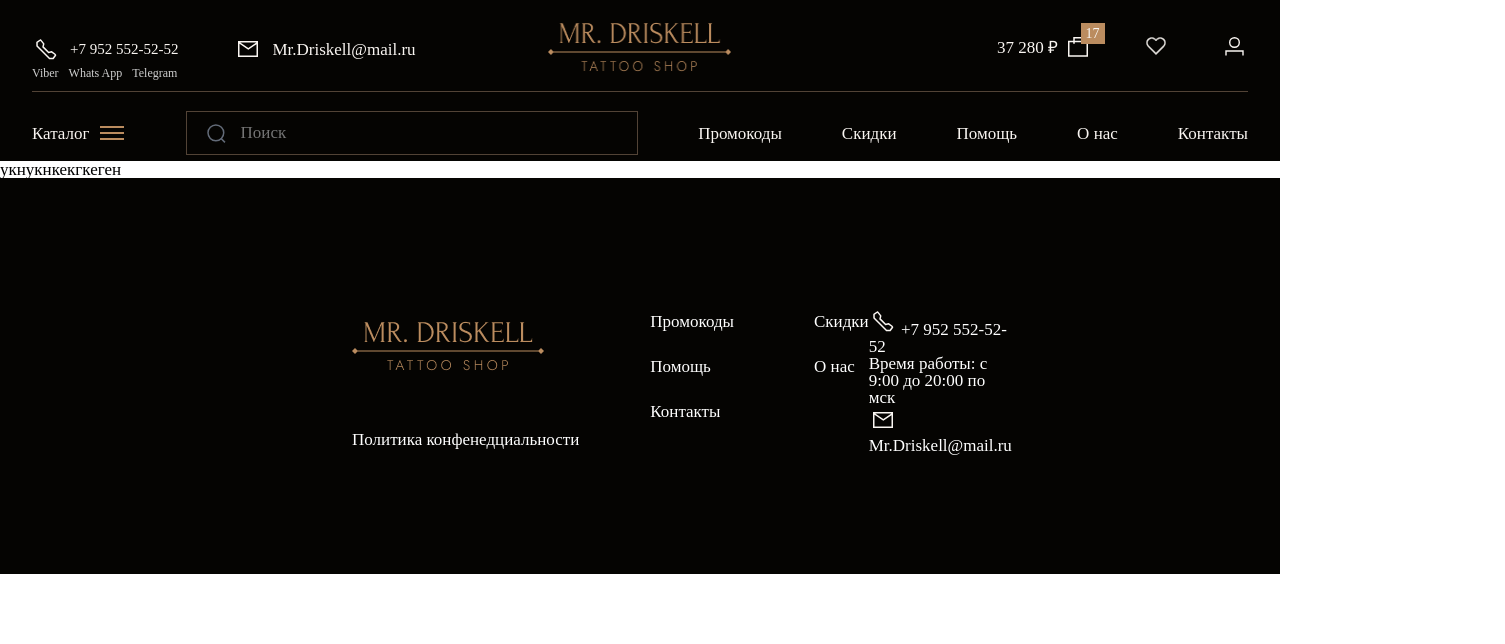
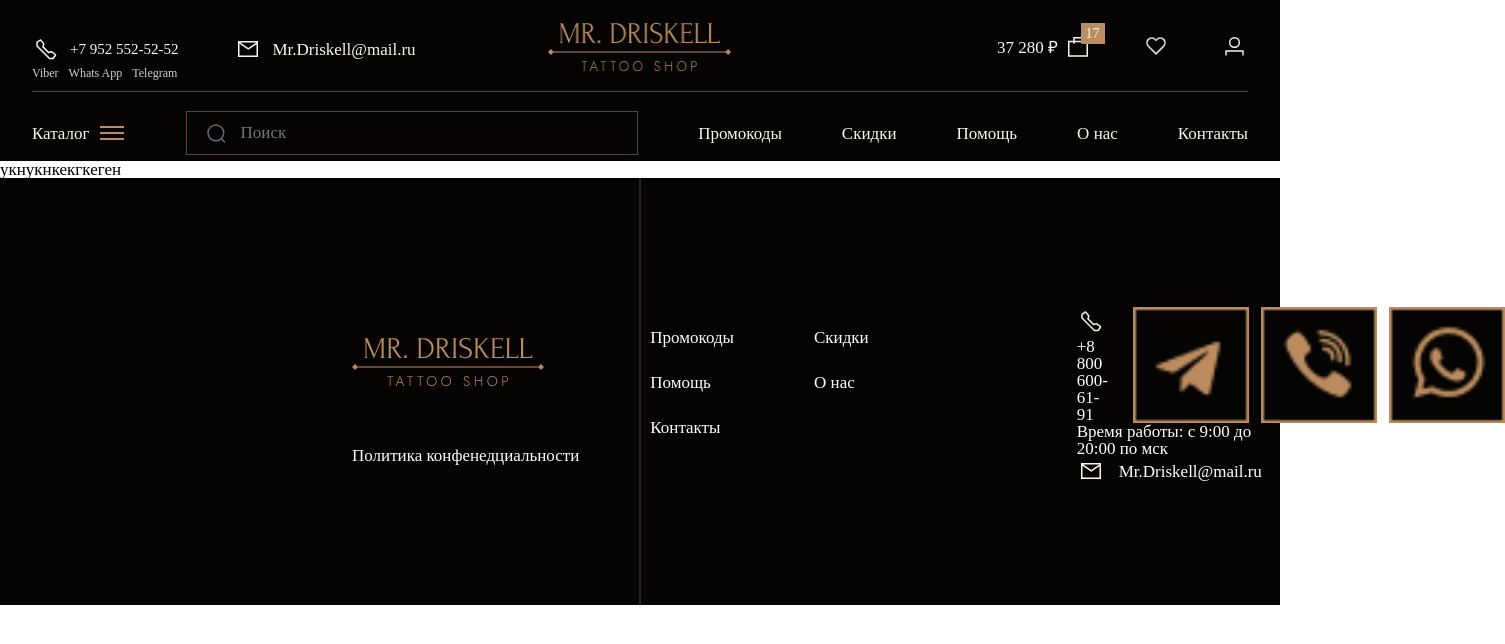
Before and after one commit to Eduard988/tattooShop, a plain HTML site: page index.html in a window 1280 px wide. Shown: the whole page, 1505 px wide, since content can reach past the window. Drawn offline with Linux system fonts and the light colour scheme.

Commit message:
fix-footer2

```diff
--- a/index.html
+++ b/index.html
@@ -122,22 +122,18 @@
             <div class="footer__rside">
                 <div class="footer__phone">
                     <div class="footer__tel">
-                        <svg xmlns="http://www.w3.org/2000/svg" width="28" height="28" viewBox="0 0 28 28" fill="none">
-                            <path fill-rule="evenodd" clip-rule="evenodd" d="M5 7.37753L8.30288 5.00627C8.30288 5.00627 8.39654 4.90627 9.00967 5.50499C9.6228 6.10371 11.7383 8.86252 11.7383 8.86252L11.0142 11.8828L16.633 17.4993L19.6524 16.7763L22.9923 19.2441L23.5089 20.2115L21.1375 23.5142L17.5132 23.4803L5.03389 11.0017L5 7.37753Z" stroke="#FAF6F2" stroke-width="1.5" stroke-linecap="round" stroke-linejoin="round"/><a href="tel:+79001111111">+7-900-111-11-11</a>
-                        </svg>
-                        <a href="tel:+79525525252">+7 952 552-52-52</a>
-                    </div>
-                    <div class="footer__messengers">
-                        <div class=""></div>
-                        <div class=""></div>
-                        <div class=""></div>
+                        <div class="icon-number"><img src="./img/call.png">
+                            <a href="tel:+79525525252">+8 800 600-61-91</a>
+                        </div>
+                        <div class="icon-chat"><img src="./img/telegram_black.png" alt="telega">
+                            <img src="./img/viber.png" alt="viber">
+                            <img src="./img/watsapp.png" alt="watsapp">
+                        </div>
                     </div>
                 </div>
-                <p>Время работы: с 9:00 до 20:00 по мск</p>
+                <div>Время работы: с 9:00 до 20:00 по мск</div>
                 <div class="footer__email">
-                    <svg xmlns="http://www.w3.org/2000/svg" width="28" height="28" viewBox="0 0 28 28" fill="none">
-                        <path fill-rule="evenodd" clip-rule="evenodd" d="M22.5 9.23408L14.7346 14.4982L14.3137 14.7835L13.8929 14.4982L5.5 8.80873V20.5H22.5V9.23408ZM6.24266 7.5L14.3137 12.9713L22.3848 7.5H6.24266ZM4 6H5.5H22.5H24V7.5V8.11329L24.0483 8.18451L24 8.21724V20.5V22H22.5H5.5H4V20.5V7.5V6Z" fill="#FAF6F2"/>
-                    </svg>
+                    <img src="./img/mail.png">
                     <a href="mailto:mr.driskell@mail.ru">Mr.Driskell@mail.ru</a>
                 </div>
             </div>
--- a/style.css
+++ b/style.css
@@ -172,14 +172,16 @@ body {
     background-color: #050402;
     color: white;
     padding: 129px 395px 120px 352px;
+    width: 100%;
 }
 
 .footer__content {
     max-width: 1216px;
     margin: 0 auto;
     display: grid;
-    grid-template-columns: repeat(5, 1fr);
+    grid-template-columns: repeat(2, 1fr);
     align-items: center;
+    gap: 208px
 }
 
 .footer__lside {
@@ -204,9 +206,31 @@ body {
 }
 
 .footer__line {
-
+    width: 1px;
+    height: 100%;
+    background-color: #524336;
+    position: absolute;
+    display: flex;
+    top: 50%;
+    left: 50%;
+    margin-right: -50%;
+    transform: translate(-50%, -50%);
 }
 .footer__nav-list2 {
     display: flex;
     flex-direction: column;
 }
+.footer__email {
+display: flex;
+gap: 14px;
+align-items: center;
+}
+
+.footer__tel {
+    display: flex;
+    gap: 25px;
+}
+.icon-chat{
+display: flex;
+gap: 12px;
+}
```
Also changed, not shown: img/call.png (added), img/mail.png (added), img/telegram_black.png (added), img/viber.png (added), img/watsapp.png (added).
